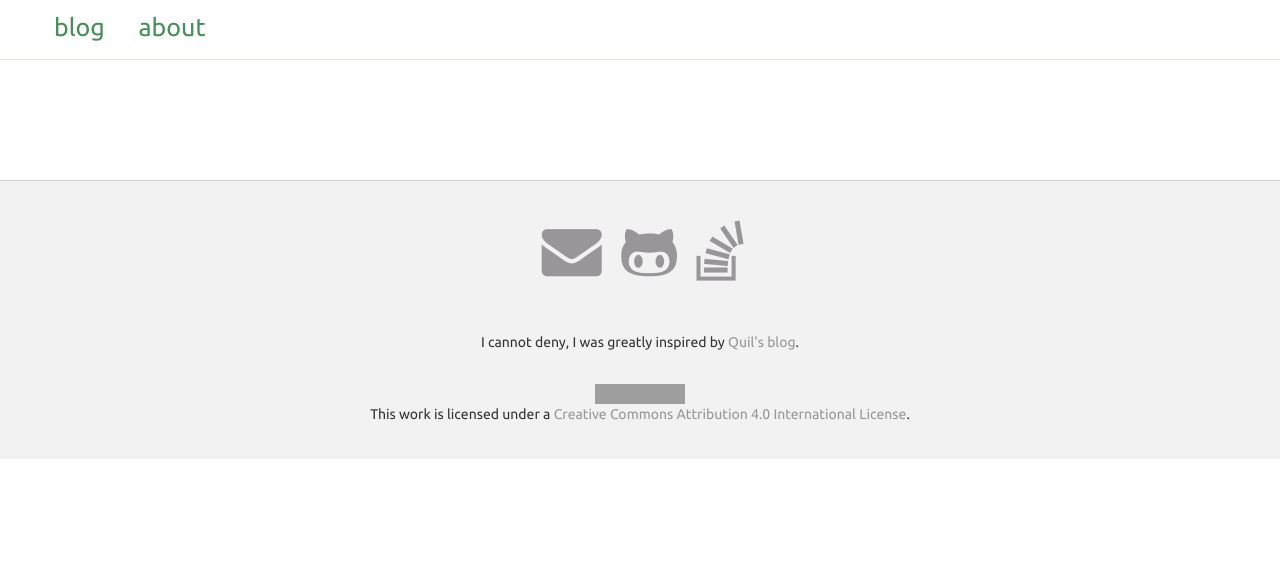
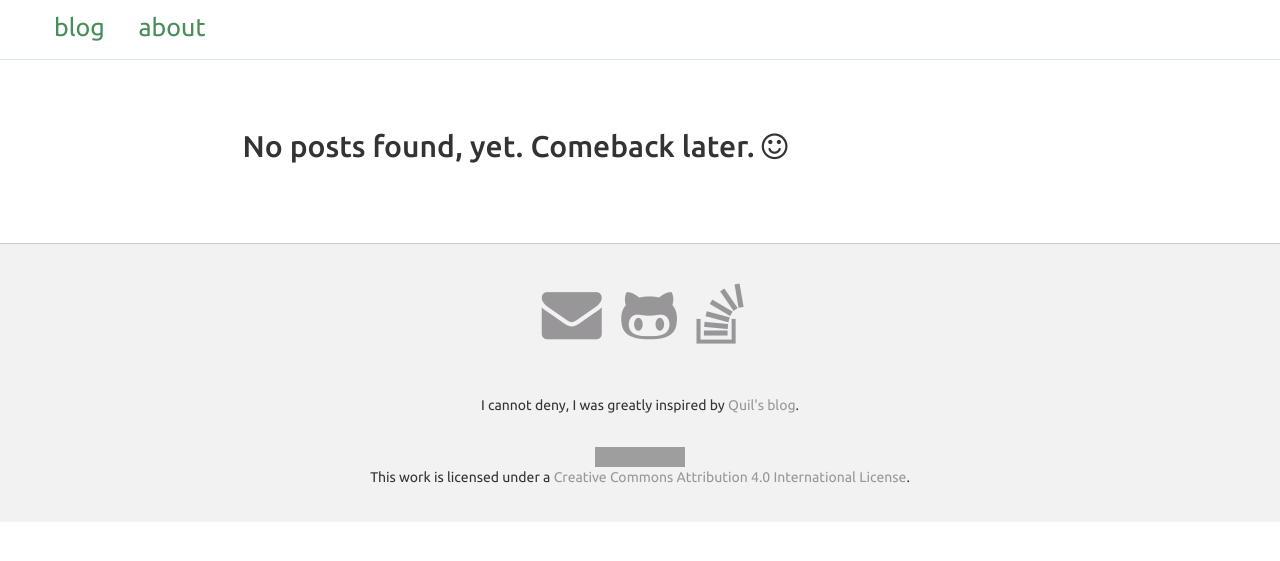
Before and after one commit to rafaelcn/rafaelcn.github.io, a Jekyll site: the page built from index.html, in a window 1280 px wide. Shown: the top 561 px of the page. Built offline with Jekyll 4.4.1, drawn with Linux system fonts in a browser that asks for light colours; grey boxes are pictures that could not be loaded.

Commit message:
Added no post condition.

```diff
--- a/index.html
+++ b/index.html
@@ -30,4 +30,10 @@ title: Blog
       </h4>
     </li>
   {% endfor %}
+
+  {% if (site.posts | size) == 0 %}
+    <li class="no-post">
+      <h2>No posts found, yet. Comeback later. <i class="fa fa-smile-o"></i></h2>
+    </li>
+  {% endif %}
 </ul>
```
